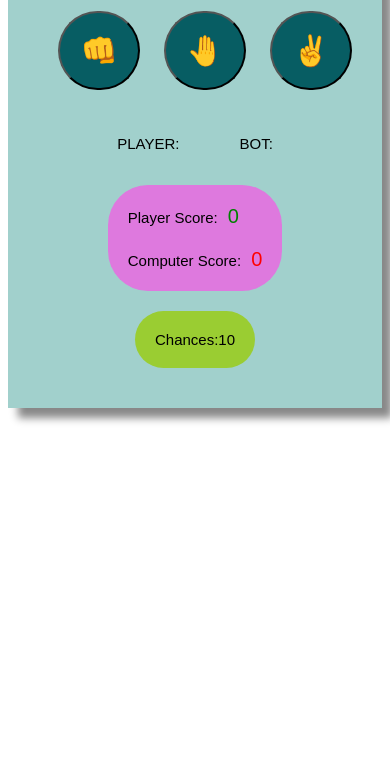
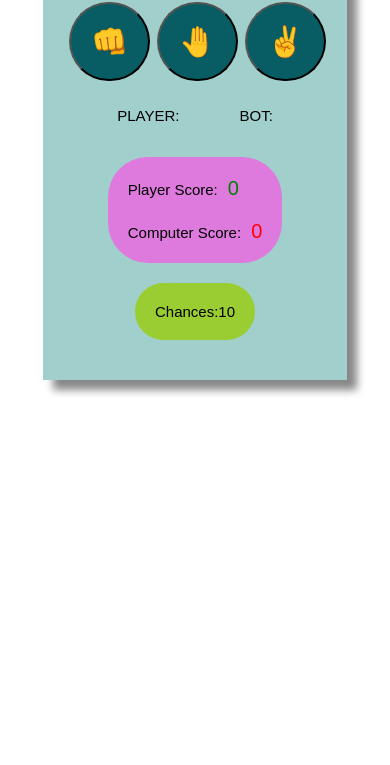
Before and after one commit to sasipriyakss/rock, a plain HTML site: page index.html in a window 390 px wide. Shown: the part 79-844 px from the top of the page. Drawn offline with Linux system fonts and the light colour scheme.

Commit message:
margin changed

```diff
--- a/style.css
+++ b/style.css
@@ -111,7 +111,7 @@ h1{
 
     .choices button{
         font-size: 30px;
-        margin: 10px;
+        margin: 1px;
         border-radius: 500px;
         padding: 20px;
         background-color: rgb(7, 93, 99);
@@ -119,6 +119,12 @@ h1{
         transition: background-color 0.5s ease;
 
     }
+
+    .choices
+{
+  margin-bottom: 20px;
+  margin-left:5px;
+}
 
     .scoreboard
 {
```
